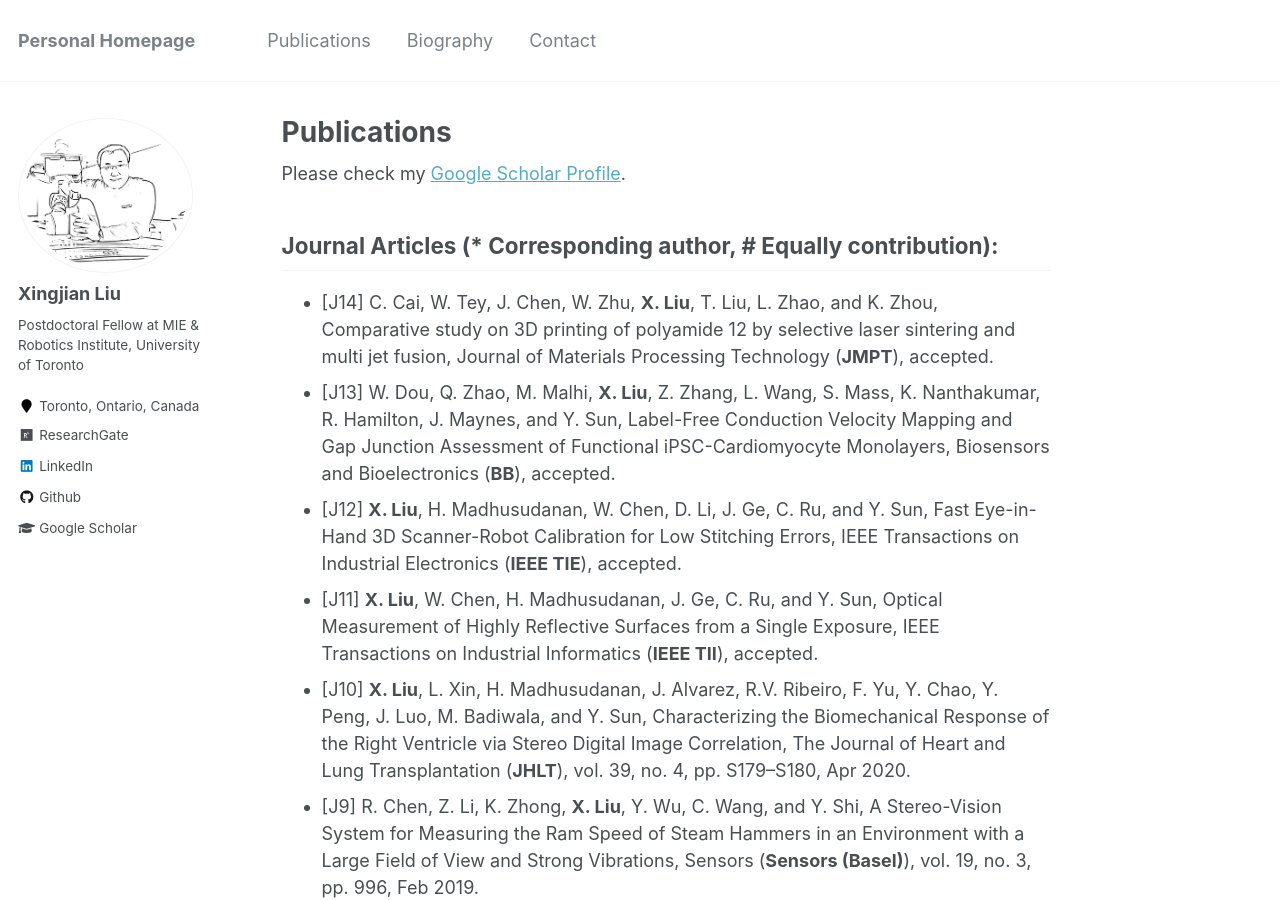
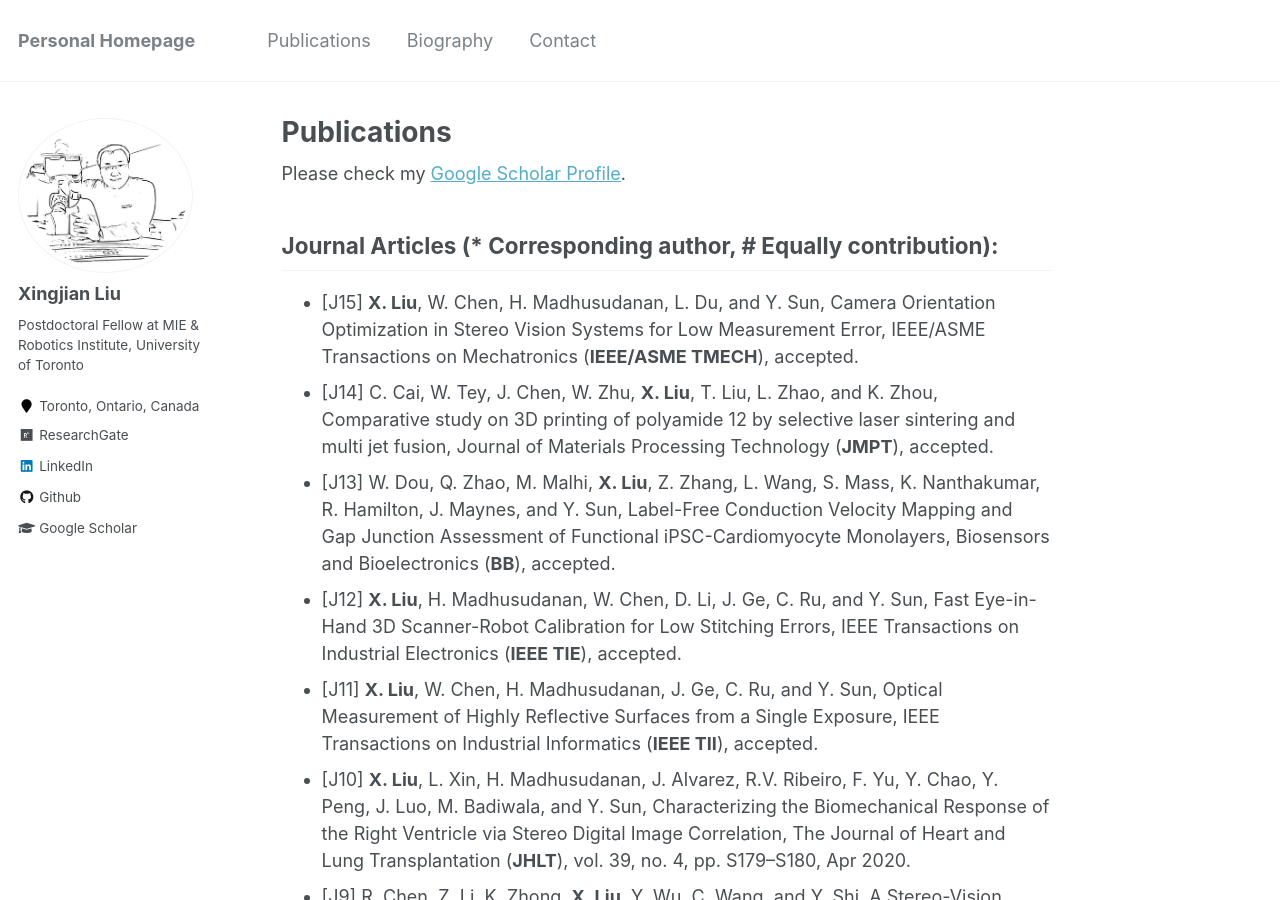
Before and after one commit to xingjianliu/xingjianliu.github.io, a Jekyll site: the page built from _pages/publications.md, in a window 1280 px wide and 900 px high. Built offline with Jekyll 4.4.1, drawn with Linux system fonts in a browser that asks for light colours.

Commit message:
Update publications.md

```diff
--- a/_pages/publications.md
+++ b/_pages/publications.md
@@ -5,6 +5,7 @@ author_profile: true
 ---
 Please check my [Google Scholar Profile](https://scholar.google.com/citations?user=8AIuzdwAAAAJ&hl=en&authuser=1).
 ## Journal Articles (* Corresponding author, # Equally contribution):
+- [J15] **X. Liu**, W. Chen, H. Madhusudanan, L. Du, and Y. Sun, Camera Orientation Optimization in Stereo Vision Systems for Low Measurement Error, IEEE/ASME Transactions on Mechatronics  (**IEEE/ASME TMECH**), accepted.
 - [J14] C. Cai, W. Tey, J. Chen, W. Zhu, **X. Liu**, T. Liu, L. Zhao, and K. Zhou, Comparative study on 3D printing of polyamide 12 by selective laser sintering and multi jet fusion, Journal of Materials Processing Technology  (**JMPT**), accepted.
 - [J13] W. Dou, Q. Zhao, M. Malhi, **X. Liu**, Z. Zhang, L. Wang, S. Mass, K. Nanthakumar, R. Hamilton, J. Maynes, and Y. Sun, Label-Free Conduction Velocity Mapping and Gap Junction Assessment of Functional iPSC-Cardiomyocyte Monolayers, Biosensors and Bioelectronics  (**BB**), accepted.
 - [J12] **X. Liu**, H. Madhusudanan, W. Chen, D. Li, J. Ge, C. Ru, and Y. Sun, Fast Eye-in-Hand 3D Scanner-Robot Calibration for Low Stitching Errors, IEEE Transactions on Industrial Electronics  (**IEEE TIE**), accepted.
```
